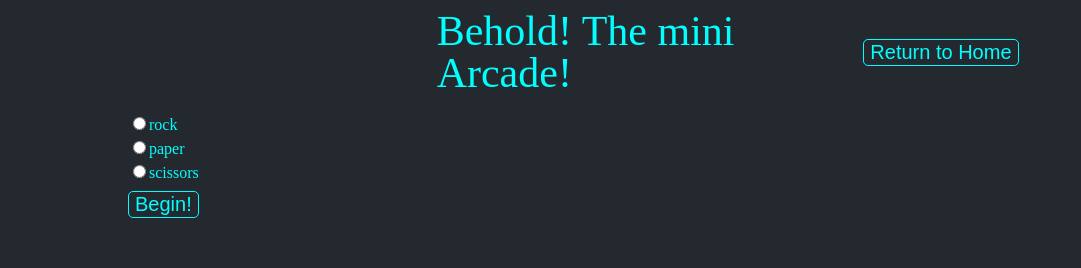
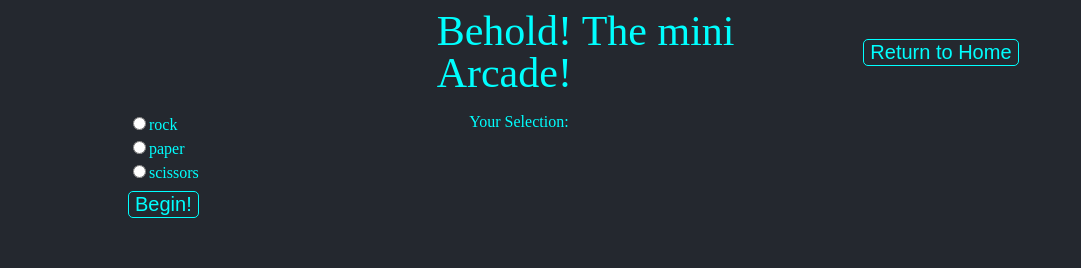
Before and after one commit to CD-Mackay/mini-arcade, a React app: page /rockpaperscissors in a window 1280 px wide. Shown: the top 268 px of the page, without its empty margins (0-1081 px from the left). Built offline with nearby package versions, Linux system fonts and the light colour scheme.

Commit message:
style player throw display

```diff
--- a/client/src/components/games/rockPaperScissors/atoms/RenderThrow/RenderThrow.js
+++ b/client/src/components/games/rockPaperScissors/atoms/RenderThrow/RenderThrow.js
@@ -8,9 +8,9 @@ import StyledRenderThrow from './StyledRenderThrow';
 const RenderThrow = ({move}) => {
 
 
-
   return (
     <StyledRenderThrow move={move}>
+      <h1>Your Selection:</h1>
       {move === "rock" && <GiMailedFist id="rock" />}
       {move === "paper"  && <GiPalm id="paper" />}
       {move === "scissors" && <FaRegHandScissors id="scissors" />}
--- a/client/src/components/games/rockPaperScissors/atoms/RenderThrow/StyledRenderThrow.js
+++ b/client/src/components/games/rockPaperScissors/atoms/RenderThrow/StyledRenderThrow.js
@@ -1,6 +1,7 @@
 import styled from 'styled-components';
 
 const StyledRenderThrow = styled.div`
+display: flex;
 transition: opacity 0.3s ease-out;
 #rock {
   opacity: ${props => props.move === "rock" ? 1 : 0};
```
